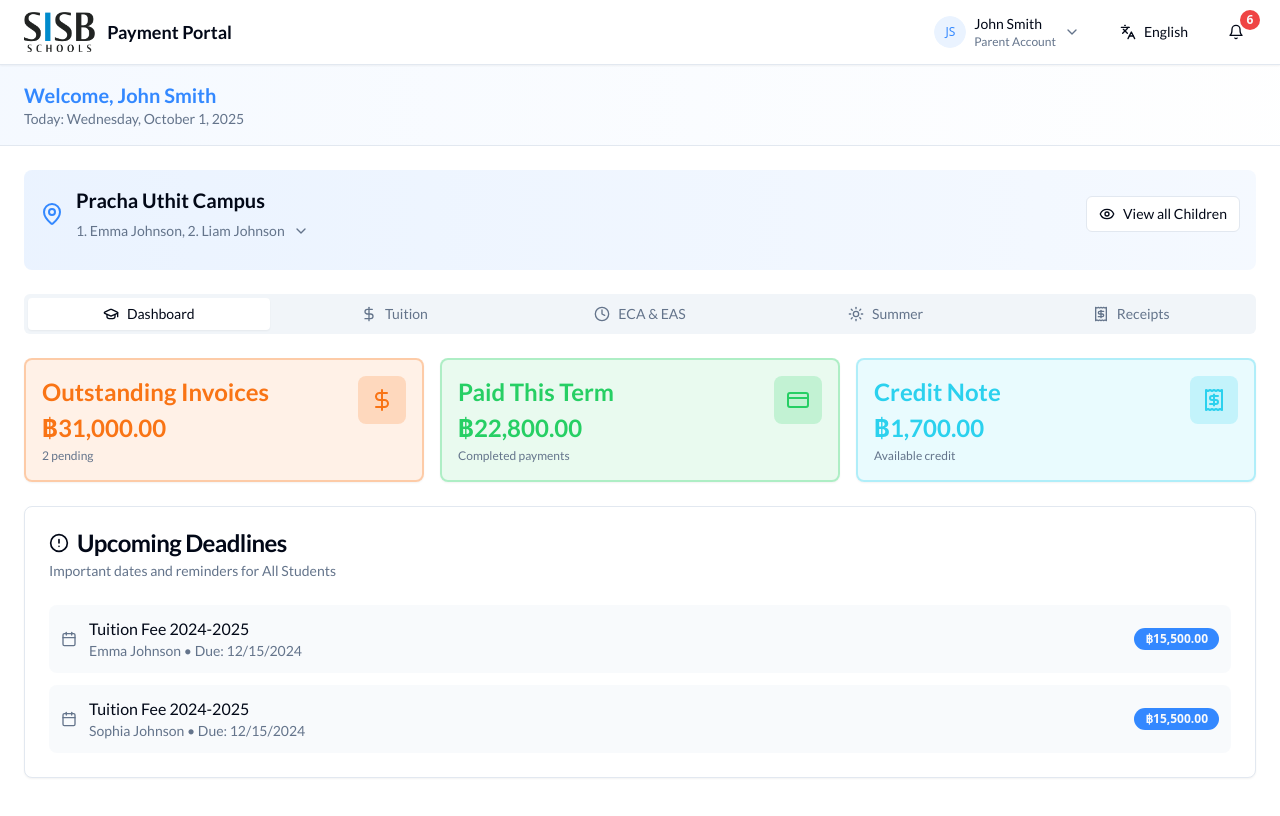
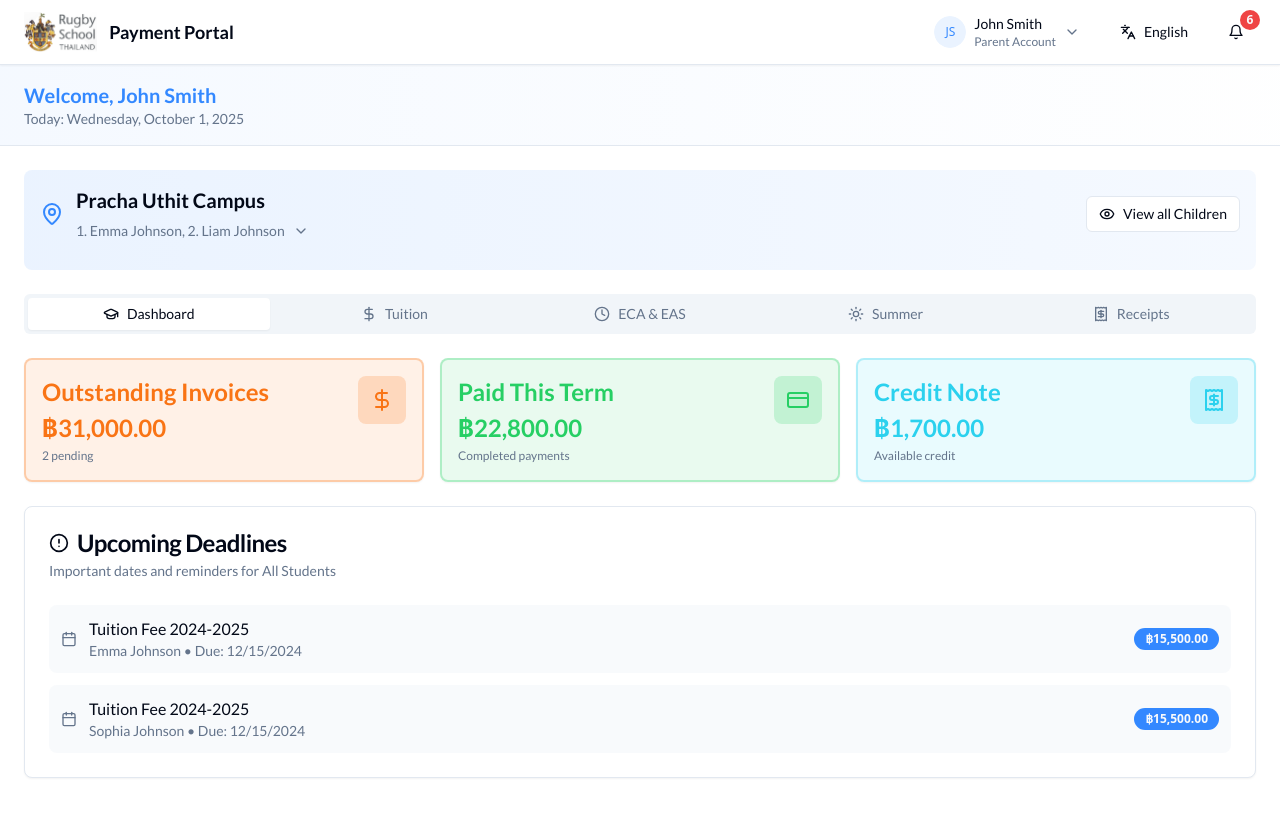
Before and after one commit to oatflower/rugby-tuition-management, a React (Vite) app: page / in a window 1280 px wide. Both pictures are taken after typing "name@example.com", "Sample123" into the empty fields and a click on the button "Login". Shown: the top 816 px of the page. Built offline with nearby package versions, Linux system fonts and the light colour scheme; a web font is replaced by a local one.

Commit message:
Update logo

```diff
--- a/src/components/portal/PortalHeader.tsx
+++ b/src/components/portal/PortalHeader.tsx
@@ -1,7 +1,7 @@
 import { Button } from "@/components/ui/button";
 import { GraduationCap, Menu, LogOut, Bell, DollarSign, Clock, Sun, Receipt, ShoppingCart } from "lucide-react";
 import { LanguageSelector } from "@/components/LanguageSelector";
-import sisbLogo from "@/assets/sisb-payment-logo.png";
+import sisbLogo from "@/assets/rugby-logo.jpg";
 import { ParentAccountSelector } from "./ParentAccountSelector";
 import { useState } from "react";
 import { useLanguage } from "@/contexts/LanguageContext";
@@ -92,7 +92,7 @@ export const PortalHeader = ({
           <div className="flex justify-between items-center h-16">
             {/* Logo & Title */}
             <div className="flex items-center gap-3">
-              <img src={sisbLogo} alt="SISB Logo" className="h-10 w-auto" />
+              <img src={sisbLogo} alt="Rugby School Thailand Logo" className="h-10 w-auto" />
               <div>
                 <h1 className={`text-lg font-bold text-foreground ${language === 'th' ? 'font-sukhumvit' : language === 'zh' ? 'font-noto-sc' : 'font-lato'}`}>Payment Portal</h1>
               </div>
```
